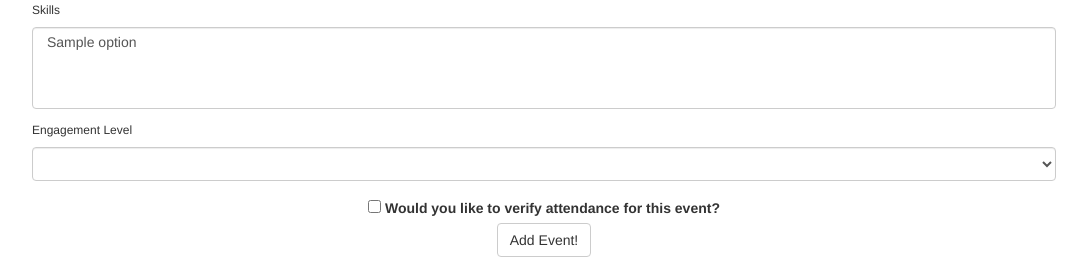
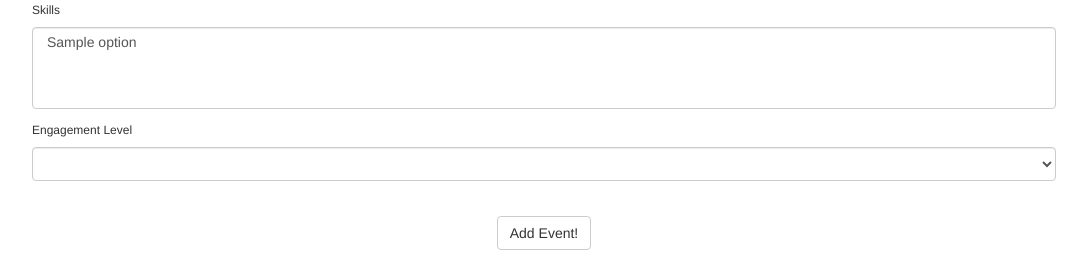
Before and after one commit to cjellis/GATSBackend, a Flask app: template app/templates/addEvent.html in a window 1280 px wide. Shown: the part 1361-1618 px from the top of the page, without its empty margins (96-1183 px from the left). Run offline with Flask 2, Linux system fonts and the light colour scheme; the template is opened without the code that fills it: most values are stand-ins (such as "Sample title", 1, 10 or a date in 2020); some libraries are stand-ins or nearby versions.

Commit message:
comments galore

```diff
--- a/DBScripts/ClearMongo.py
+++ b/DBScripts/ClearMongo.py
@@ -1,6 +1,8 @@
 from pymongo import MongoClient
 
 
+##
+# clears out all of the collections in Mongo
 def clear_mongo():
     client = MongoClient("mongodb://admin:admin@ds049864.mongolab.com:49864/activitytracker")
     db = client.activitytracker
--- a/DBScripts/SetUpDb.py
+++ b/DBScripts/SetUpDb.py
@@ -1,6 +1,8 @@
 from pymongo import MongoClient
 
 
+##
+# Adds the dimensions, skills, and one administrator
 def add_data():
     client = MongoClient("mongodb://admin:admin@ds049864.mongolab.com:49864/activitytracker")
     db = client.activitytracker
--- a/DBScripts/create_skill_calls.py
+++ b/DBScripts/create_skill_calls.py
@@ -2,6 +2,9 @@ import csv
 import os
 
 
+##
+# prints out all of the calls that would need to be amde to Mongo in order
+# to insert all of the skills in skills.csv
 def create_text():
     with open(os.path.join(os.path.dirname(__file__), 'skills.csv'), 'rU') as csvfile:
         reader = csv.reader(csvfile, delimiter=",")
--- a/app/__init__.py
+++ b/app/__init__.py
@@ -1,4 +1,5 @@
 # Import flask and template operators
+import app
 from flask import Flask
 from flask.ext.mail import Mail
 # Import a module / component using its blueprint handler variable
--- a/app/database/db_connection.py
+++ b/app/database/db_connection.py
@@ -1,5 +1,7 @@
 from pymongo import MongoClient
 
+
+##
 # creates a connection to the remote Mongo DB
 # and sets up variables for each collection we use
 client = MongoClient("mongodb://admin:admin@ds049864.mongolab.com:49864/activitytracker")
--- a/app/templates/addEvent.html
+++ b/app/templates/addEvent.html
@@ -257,7 +257,7 @@
                 <option value="Generative">Generative</option>
             </select>
 
-            <label>
+            <label style="display: none;">
               <input type="checkbox" id="attendance"> Would you like to verify attendance for this event?
             </label>
 
--- a/config.py
+++ b/config.py
@@ -40,7 +40,7 @@ MAIL_PASSWORD = 'tbtsc2015'
 
 # Salt for password hashing
 # WARNING changing this field will result in all passwords
-# previously saved to be unsuable
+# previously saved to be unusable
 # this salt was generated with uuid.uuid4().hex
 SALT = 'd8f473b018b447e9ae6f74786540131d'
 
--- a/run.py
+++ b/run.py
@@ -1,4 +1,4 @@
-# Run a test server.
+# Run a server
 from app import app
 import os
 
```
Also changed, not shown: app/events/controllers.py (+11 -0 lines), tests/test_admin.py (+3 -0 lines), tests/test_db_scripts.py (+3 -0 lines), tests/test_dimensions.py (+2 -0 lines), tests/test_event.py (+8 -0 lines), tests/test_skills.py (+2 -0 lines), tests/test_user.py (+3 -0 lines), 3 other files.
